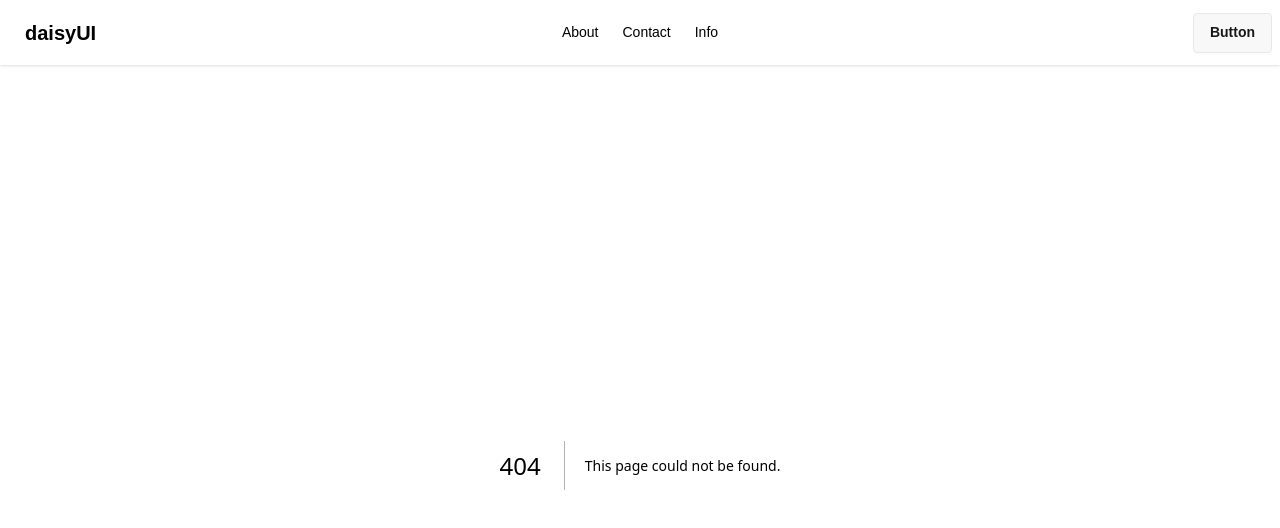
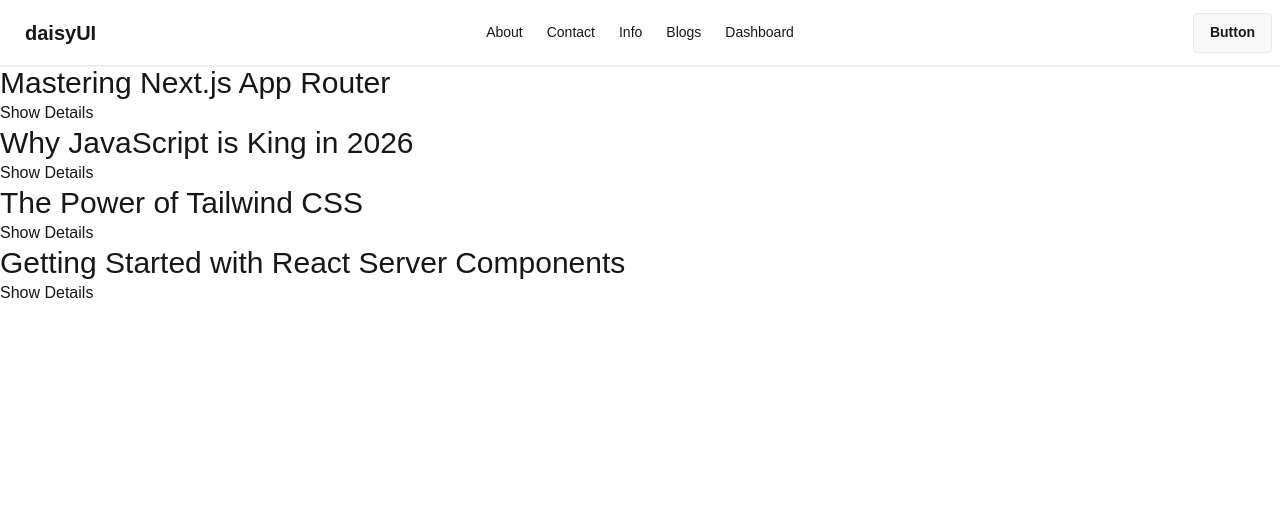
Before and after one commit to fatematz/my-nextjs-app, a Next.js app: page /blogs in a window 1280 px wide. Before the commit this address had no page. Shown: the top 528 px of the page. Built offline with nearby package versions, Linux system fonts and the light colour scheme.

Commit message:
Add dynamic blog route & dashboard layout

```diff
--- /dev/null
+++ b/src/app/blogs/[blogPage]/page.jsx
@@ -0,0 +1,61 @@
+import React from 'react';
+
+const blogData = [
+  {
+    id: 1,
+    title: "Mastering Next.js App Router",
+    description: "Learn how to build modern web applications using the powerful App Router features in Next.js.",
+    author: "Fatema",
+    date: "April 5, 2026",
+    category: "Technology"
+  },
+  {
+    id: 2,
+    title: "Why JavaScript is King in 2026",
+    description: "Exploring the evolution of JavaScript and why it remains the top choice for developers worldwide.",
+    author: "Zohura",
+    date: "April 6, 2026",
+    category: "Programming"
+  },
+  {
+    id: 3,
+    title: "The Power of Tailwind CSS",
+    description: "Build beautiful, responsive user interfaces faster than ever with utility-first CSS classes.",
+    author: "Fatema Tuj",
+    date: "April 7, 2026",
+    category: "Design"
+  },
+  {
+    id: 4,
+    title: "Getting Started with React Server Components",
+    description: "A beginner-friendly guide to understanding how Server Components improve performance and SEO.",
+    author: "Fatema Zohura",
+    date: "April 8, 2026",
+    category: "Frontend"
+  }
+];
+
+const SearchPage=async ({params}) => {
+
+    const {blogPage}=await params;
+    const blog=blogData.find(blog => blog.id=== parseInt(blogPage))
+
+    console.log(blog , "params" )
+    return (
+        <div>
+            <h1>SearchPage</h1>
+
+            {
+                blog &&  <div className="">
+                <h2> {blog.title} </h2>
+                    <p> {blog.description} </p>
+                    </div>
+            }
+
+
+
+        </div>
+    );
+};
+
+export default SearchPage;
--- /dev/null
+++ b/src/app/blogs/page.jsx
@@ -0,0 +1,57 @@
+import Link from "next/link";
+
+
+const BlogPage=() => {
+const blogData = [
+  {
+    id: 1,
+    title: "Mastering Next.js App Router",
+    description: "Learn how to build modern web applications using the powerful App Router features in Next.js.",
+    author: "Fatema",
+    date: "April 5, 2026",
+    category: "Technology"
+  },
+  {
+    id: 2,
+    title: "Why JavaScript is King in 2026",
+    description: "Exploring the evolution of JavaScript and why it remains the top choice for developers worldwide.",
+    author: "Zohura",
+    date: "April 6, 2026",
+    category: "Programming"
+  },
+  {
+    id: 3,
+    title: "The Power of Tailwind CSS",
+    description: "Build beautiful, responsive user interfaces faster than ever with utility-first CSS classes.",
+    author: "Fatema Tuj",
+    date: "April 7, 2026",
+    category: "Design"
+  },
+  {
+    id: 4,
+    title: "Getting Started with React Server Components",
+    description: "A beginner-friendly guide to understanding how Server Components improve performance and SEO.",
+    author: "Fatema Zohura",
+    date: "April 8, 2026",
+    category: "Frontend"
+  }
+];
+
+    return (
+        <div>
+            {
+                blogData.map(blog => (
+                    <div key={blog.id} >
+                        <h1 className="text-3xl">
+                            {blog.title}
+                        </h1>
+
+                        <Link href={`/blogs/${blog.id}`}>Show Details</Link>
+                        </div>)
+                )
+            }
+        </div>
+    );
+};
+
+export default BlogPage;
--- /dev/null
+++ b/src/app/dashboard/layout.jsx
@@ -0,0 +1,29 @@
+import Link from "next/link";
+
+
+const DashBoardLayout = ({children}) => {
+    return (
+        <div>
+            <div className="drawer lg:drawer-open">
+  <input id="my-drawer-3" type="checkbox" className="drawer-toggle" />
+  <div className="drawer-content flex flex-col items-center justify-center">
+    {children}
+    <label htmlFor="my-drawer-3" className="btn drawer-button lg:hidden">
+      Open drawer
+    </label>
+  </div>
+  <div className="drawer-side">
+    <label htmlFor="my-drawer-3" aria-label="close sidebar" className="drawer-overlay"></label>
+    <ul className="menu bg-base-200 min-h-full w-80 p-4">
+      {/* Sidebar content here */}
+      <li><Link href="/dashboard">Dashboard</Link></li>
+      <li><Link href="/dashboard/profile">Profile</Link></li>
+      <li><Link href="/dashboard/revenue">Revenue</Link></li>
+    </ul>
+  </div>
+</div>
+        </div>
+    );
+};
+
+export default DashBoardLayout;
--- /dev/null
+++ b/src/app/dashboard/page.jsx
@@ -0,0 +1,11 @@
+
+
+const DashBoardPage = () => {
+    return (
+        <div>
+            <h1>This is DashBoardPage</h1>
+        </div>
+    );
+};
+
+export default DashBoardPage;
--- /dev/null
+++ b/src/app/dashboard/profile/page.jsx
@@ -0,0 +1,11 @@
+
+
+const ProfilePage = () => {
+    return (
+        <div>
+            <h1>This is Profile</h1>
+        </div>
+    );
+};
+
+export default ProfilePage;
--- /dev/null
+++ b/src/app/dashboard/revenue/page.jsx
@@ -0,0 +1,11 @@
+
+
+const RevenuePage = () => {
+    return (
+        <div>
+            <h1>THis is Revenue Page</h1>
+        </div>
+    );
+};
+
+export default RevenuePage;
--- a/src/app/layout.js
+++ b/src/app/layout.js
@@ -23,7 +23,7 @@ export default function RootLayout({ children }) {
       lang="en"
       className={`${geistSans.variable} ${geistMono.variable} h-full antialiased`}
     >
-      <body className="min-h-full flex flex-col">
+      <body className="min-h-full flex flex-col" suppressHydrationWarning>
         <Navbar/>
         {children}
       </body>
--- a/src/components/Navbar.jsx
+++ b/src/components/Navbar.jsx
@@ -9,6 +9,8 @@ const Navbar=() => {
          <li><Link href="/about">About</Link></li>
          <li><Link href="/contact">Contact</Link></li>
          <li><Link href="/about/info">Info</Link></li>
+         <li><Link href="/blogs">Blogs</Link></li>
+         <li><Link href="/dashboard">Dashboard</Link></li>
     </>
 
     return (
```
